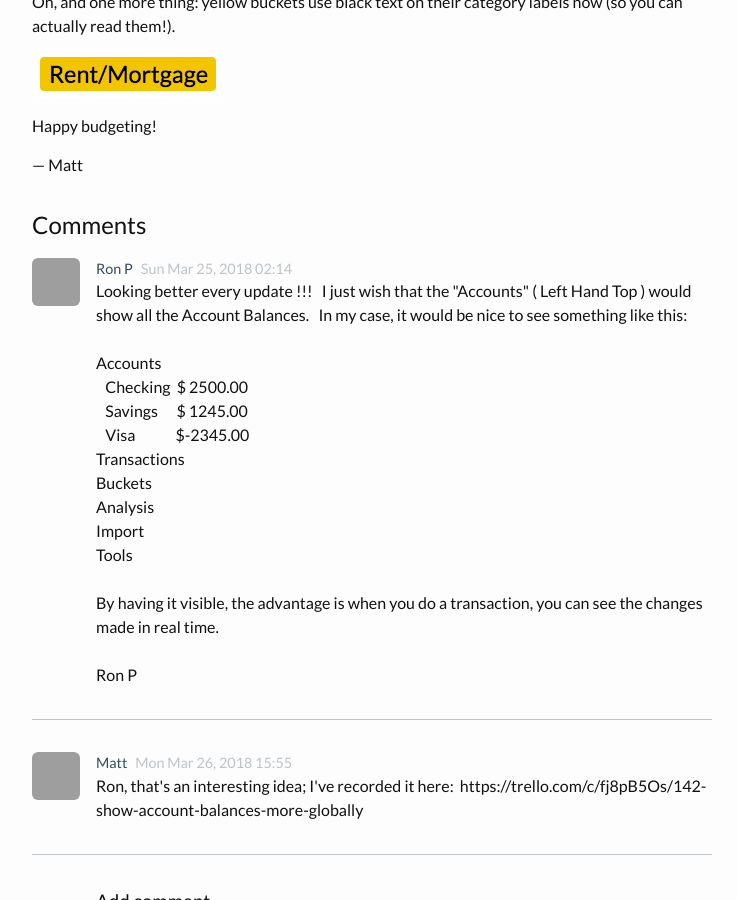
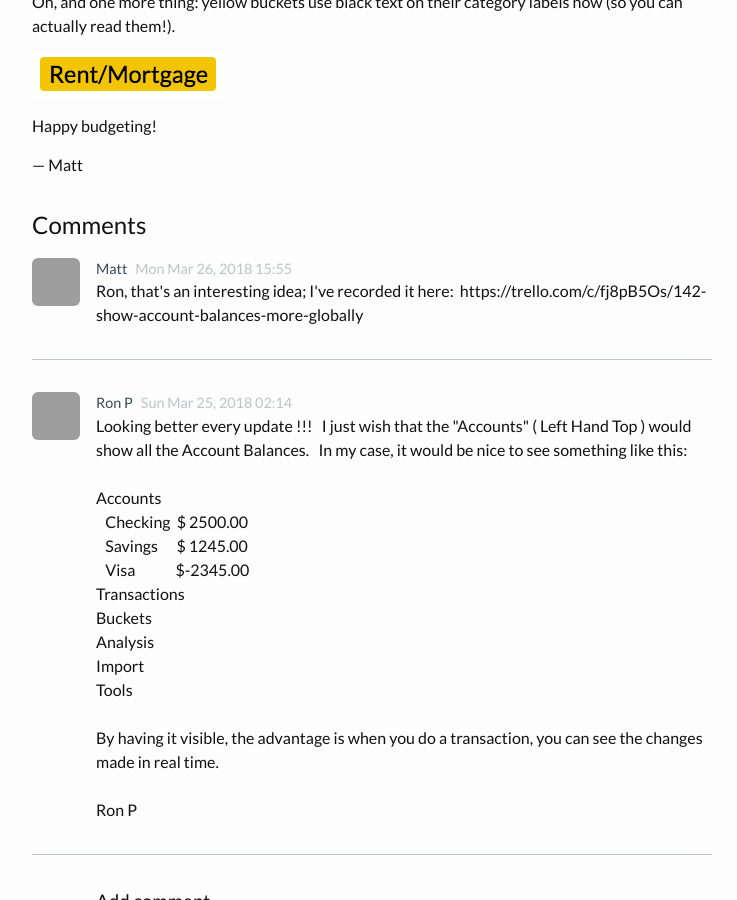
Before and after one commit to https-www-twitter-com-henry0323389595/buckets.github.io, a Jekyll site: the page built from _posts/2018-03-21-less-clicking.md, in a window 1280 px wide and 900 px high, scrolled down 1674 px. Shown: the whole window, without its empty margins (268-1005 px from the left). Built offline with Jekyll 4.4.1, drawn with Linux system fonts in a browser that asks for light colours; comment, search, counter and statistics services are not loaded; grey boxes are pictures that could not be loaded.

Commit message:
Show comments in correct order

```diff
--- a/_layouts/post.html
+++ b/_layouts/post.html
@@ -23,7 +23,7 @@ layout: default
   <h2>Comments</h2>
 
   <div class="comments">
-  {% for comment in comments %}
+  {% for comment in comments reversed %}
     {% assign email = comment[1].email %}
     {% assign name = comment[1].name %}
     {% assign date = comment[1].date %}
```
